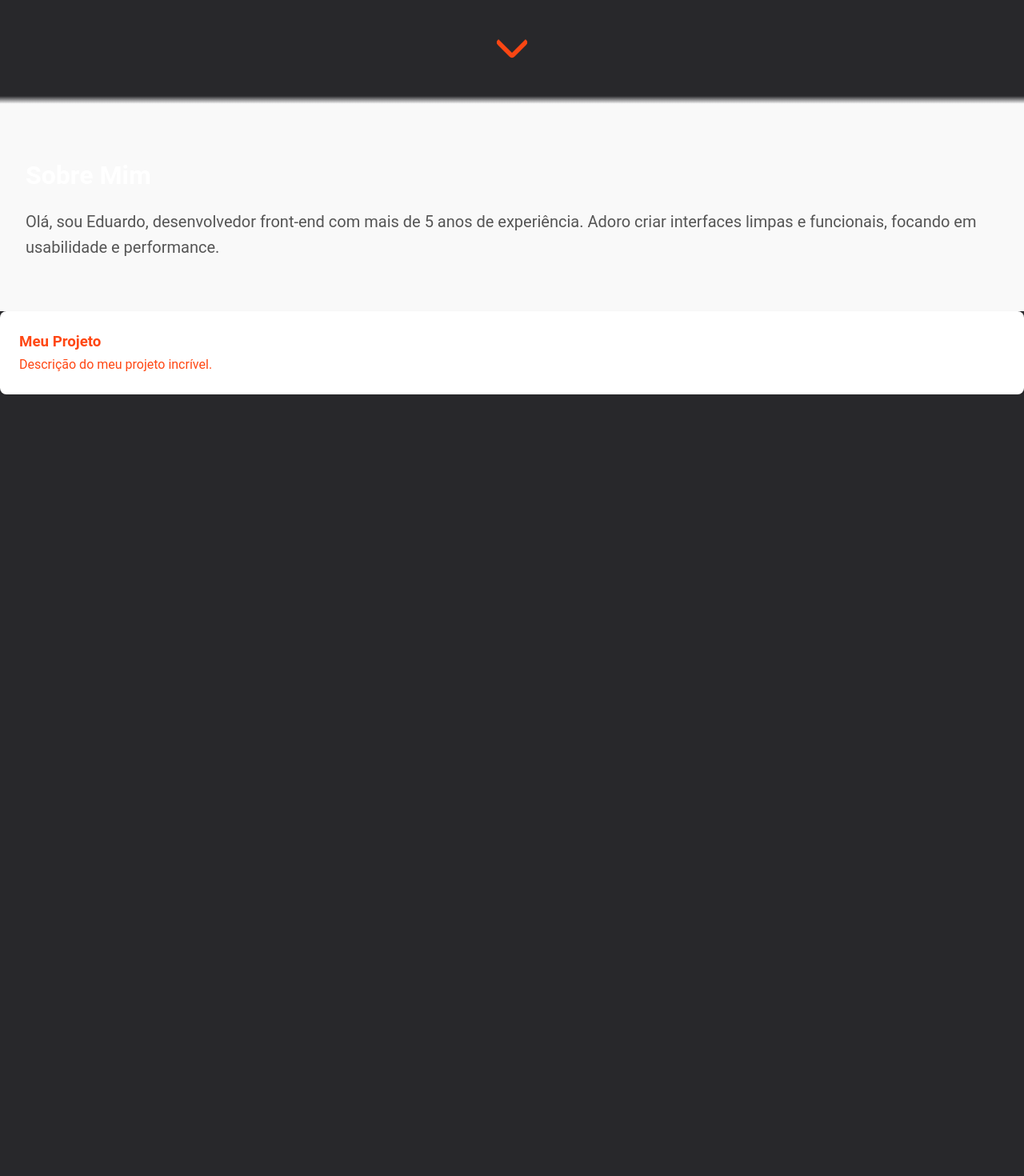
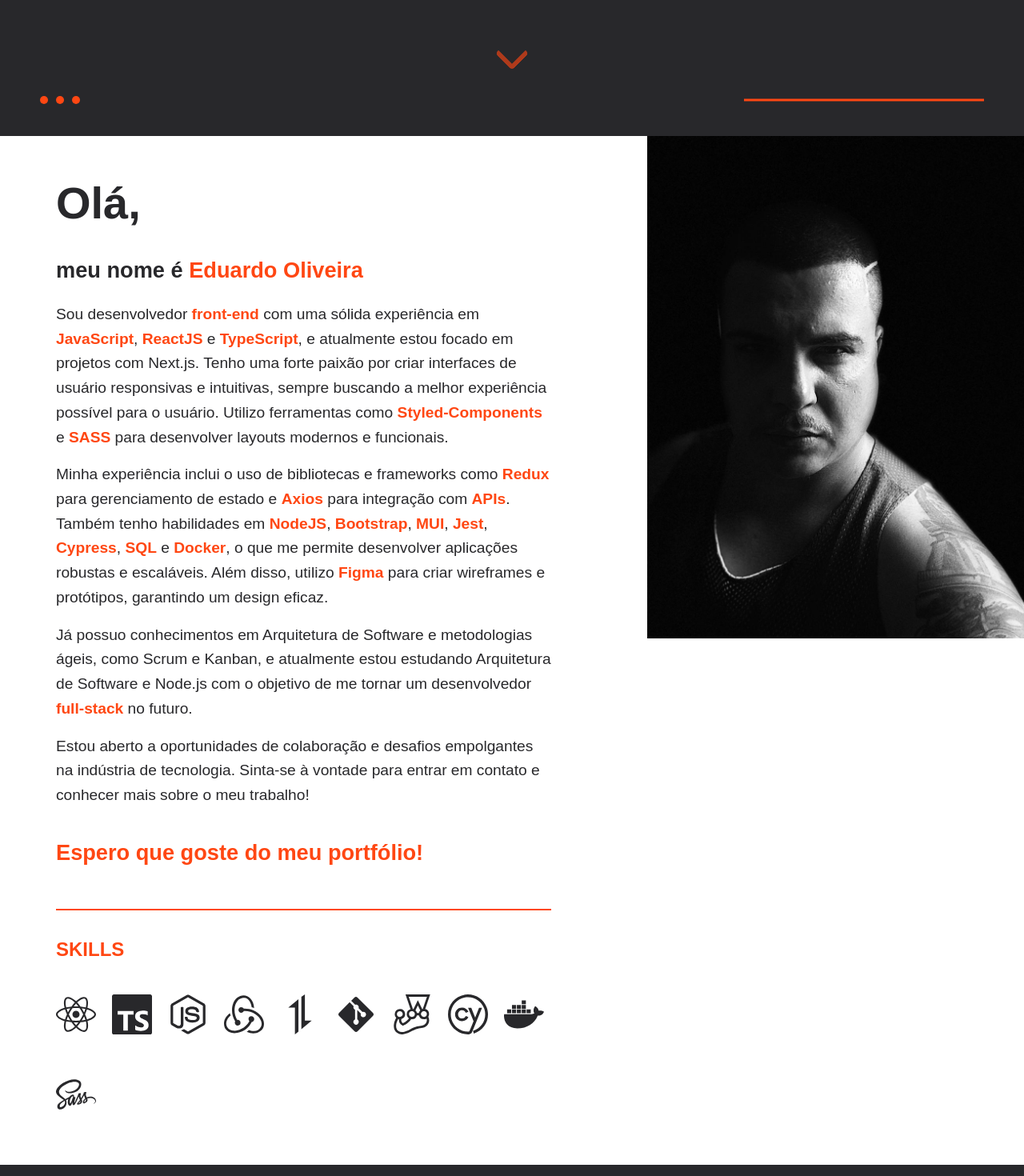
Before and after one commit to eosantos/dudev, a Next.js app: page / in a window 1280 px wide. Shown: the part 680-2150 px from the top of the page at 80% size. Before the commit the page ends 1173 px from the top, so only its background shows below. Built offline with nearby package versions, Linux system fonts and the light colour scheme.

Commit message:
feat: Created the About component.

```diff
--- a/package.json
+++ b/package.json
@@ -13,6 +13,7 @@
     "next": "^14.2.14",
     "react": "^18",
     "react-dom": "^18",
+    "react-icons": "^5.3.0",
     "styled-components": "^6.1.13"
   },
   "devDependencies": {
@@ -20,6 +21,7 @@
     "@types/node": "^20",
     "@types/react": "^18",
     "@types/react-dom": "^18",
+    "@types/react-icons": "^2.2.7",
     "@types/styled-components": "^5.1.34",
     "@typescript-eslint/eslint-plugin": "^6.21.0",
     "@typescript-eslint/parser": "^6.21.0",
--- a/src/app/components/About.tsx
+++ b/src/app/components/About.tsx
@@ -1,33 +1,191 @@
 'use client';
 
+import React from 'react';
 import styled from 'styled-components';
+import Image from 'next/image'; // Importando o componente Image do Next.js
+import ImagePerfil from '../assets/img/perfilAbout.png';
+import { FaReact, FaNodeJs, FaGitAlt, FaDocker, FaSass } from 'react-icons/fa';
+import {
+  SiTypescript,
+  SiRedux,
+  SiAxios,
+  SiJest,
+  SiCypress,
+} from 'react-icons/si'; // Importação correta
 
-const Section = styled.section`
-  padding: 4rem 2rem;
-  background-color: #f9f9f9;
+const AboutContainer = styled.div`
+  background-color: ${({ theme }) => theme.colors.text};
+  display: flex;
+  flex-direction: row;
+  margin: 40px 0;
+  justify-content: space-between;
+`;
 
-  h2 {
-    font-size: 2rem;
-    margin-bottom: 1rem;
+const TextSection = styled.div`
+  width: 60%;
+  padding: 20px;
+  margin: 20px 50px;
+  color: ${({ theme }) => theme.colors.background};
+  font-family: ${({ theme }) => theme.fonts.body};
+`;
+
+const TextGreeting = styled.p`
+  font-size: 3.5rem;
+  font-weight: 700;
+  line-height: 5.5rem;
+  margin: 0;
+`;
+
+const TextName = styled.p`
+  font-size: 1.7rem;
+  font-weight: 700;
+  line-height: 5rem;
+
+  span {
+    color: ${({ theme }) => theme.colors.primary};
   }
+`;
 
-  p {
-    font-size: 1.25rem;
-    color: #555;
-    line-height: 1.6;
+const TextParagraph = styled.p`
+  font-size: 1.2rem;
+  font-weight: 400;
+  margin-bottom: 1rem;
+  margin-top: 0;
+  margin-right: 50px;
+
+  span {
+    color: ${({ theme }) => theme.colors.primary};
+    font-weight: 600;
   }
+`;
+
+const ImageSection = styled.div`
+  width: 40%;
+  display: flex;
+  justify-content: center;
+  align-items: center;
+  height: 100%; /* Garantindo que a seção tenha altura 100% */
+  overflow: hidden; /* Oculta partes da imagem que ultrapassam o contêiner */
+
+  img {
+    width: 100%;
+    height: 100%;
+    object-fit: cover; /* Ajusta a imagem para cobrir todo o contêiner */
+    border-radius: 0;
+  }
+`;
+
+const SeparatorLine = styled.hr`
+  margin: 30px 50px 30px 0;
+  border: 0;
+  height: 2px;
+  background-color: ${({ theme }) => theme.colors.primary};
+`;
+
+const SkillsTitle = styled.h2`
+  font-family: ${({ theme }) => theme.fonts.heading};
+  color: ${({ theme }) => theme.colors.primary};
+  margin-bottom: 30px;
+`;
+
+const SkillsContainer = styled.div`
+  display: flex;
+  justify-content: flex-start;
+  flex-wrap: wrap;
+  gap: 20px; /* Espaçamento entre os ícones */
+`;
+
+const SkillIcon = styled.div`
+  font-size: 50px;
+  color: ${({ theme }) => theme.colors.background};
 `;
 
 const About: React.FC = () => {
   return (
-    <Section>
-      <h2>Sobre Mim</h2>
-      <p>
-        Olá, sou Eduardo, desenvolvedor front-end com mais de 5 anos de
-        experiência. Adoro criar interfaces limpas e funcionais, focando em
-        usabilidade e performance.
-      </p>
-    </Section>
+    <AboutContainer>
+      <TextSection>
+        <TextGreeting>Olá,</TextGreeting>
+        <TextName>
+          meu nome é <span>Eduardo Oliveira</span>
+        </TextName>
+        <TextParagraph>
+          Sou desenvolvedor <span>front-end</span> com uma sólida experiência em{' '}
+          <span>JavaScript</span>, <span>ReactJS</span> e{' '}
+          <span>TypeScript</span>, e atualmente estou focado em projetos com
+          Next.js. Tenho uma forte paixão por criar interfaces de usuário
+          responsivas e intuitivas, sempre buscando a melhor experiência
+          possível para o usuário. Utilizo ferramentas como{' '}
+          <span>Styled-Components</span> e <span>SASS</span> para desenvolver
+          layouts modernos e funcionais.
+        </TextParagraph>
+        <TextParagraph>
+          Minha experiência inclui o uso de bibliotecas e frameworks como{' '}
+          <span>Redux</span> para gerenciamento de estado e <span>Axios</span>{' '}
+          para integração com <span>APIs</span>. Também tenho habilidades em{' '}
+          <span>NodeJS</span>, <span>Bootstrap</span>, <span>MUI</span>,{' '}
+          <span>Jest</span>, <span>Cypress</span>, <span>SQL</span> e{' '}
+          <span>Docker</span>, o que me permite desenvolver aplicações robustas
+          e escaláveis. Além disso, utilizo <span>Figma</span> para criar
+          wireframes e protótipos, garantindo um design eficaz.
+        </TextParagraph>
+        <TextParagraph>
+          Já possuo conhecimentos em Arquitetura de Software e metodologias
+          ágeis, como Scrum e Kanban, e atualmente estou estudando Arquitetura
+          de Software e Node.js com o objetivo de me tornar um desenvolvedor{' '}
+          <span>full-stack</span> no futuro.
+        </TextParagraph>
+        <TextParagraph>
+          Estou aberto a oportunidades de colaboração e desafios empolgantes na
+          indústria de tecnologia. Sinta-se à vontade para entrar em contato e
+          conhecer mais sobre o meu trabalho!
+        </TextParagraph>
+
+        <TextName>
+          <span>Espero que goste do meu portfólio!</span>
+        </TextName>
+        <SeparatorLine />
+        <SkillsTitle>SKILLS</SkillsTitle>
+        <SkillsContainer>
+          <SkillIcon>
+            <FaReact />
+          </SkillIcon>
+          <SkillIcon>
+            <SiTypescript />
+          </SkillIcon>
+          <SkillIcon>
+            <FaNodeJs />
+          </SkillIcon>
+          <SkillIcon>
+            <SiRedux />
+          </SkillIcon>
+          <SkillIcon>
+            <SiAxios />
+          </SkillIcon>
+          <SkillIcon>
+            <FaGitAlt />
+          </SkillIcon>
+          <SkillIcon>
+            <SiJest />
+          </SkillIcon>
+          <SkillIcon>
+            <SiCypress />
+          </SkillIcon>
+          <SkillIcon>
+            <FaDocker />
+          </SkillIcon>
+          <SkillIcon>
+            <FaSass />
+          </SkillIcon>
+        </SkillsContainer>
+      </TextSection>
+      <ImageSection>
+        <Image
+          src={ImagePerfil}
+          alt="Imagem de perfil"
+          layout="responsive" // Define como você quer que a imagem se comporte
+        />
+      </ImageSection>
+    </AboutContainer>
   );
 };
 
--- a/src/app/components/ParallaxSeparator.tsx
+++ b/src/app/components/ParallaxSeparator.tsx
@@ -4,11 +4,7 @@ import styled from 'styled-components';
 import { motion } from 'framer-motion';
 
 const Separator = styled.div`
-  background: linear-gradient(
-    to bottom,
-    ${({ theme }) => theme.colors.background},
-    #ffffff
-  );
+  background: ${({ theme }) => theme.colors.background};
   height: 10px;
   position: relative;
   display: flex;
@@ -16,33 +12,73 @@ const Separator = styled.div`
   align-items: center;
 `;
 
-// Estilos para o indicador de rolagem
+const LeftBubblesContainer = styled.div`
+  position: absolute;
+  left: 50px;
+  display: flex;
+  flex-direction: row;
+  gap: 10px;
+
+  @media (max-width: 768px) {
+    left: 20px;
+  }
+`;
+
+const Bubble = styled.div`
+  width: 10px;
+  height: 10px;
+  background-color: ${({ theme }) => theme.colors.primary};
+  border-radius: 50%;
+`;
+
+const Line = styled.div`
+  position: absolute;
+  right: 50px;
+  top: 50%;
+  width: 300px;
+  height: 3px;
+  background-color: ${({ theme }) => theme.colors.primary};
+  transform: translateY(-50%);
+
+  @media (max-width: 768px) {
+    right: 20px;
+    width: 100px;
+  }
+`;
+
 const ScrollIndicator = styled(motion.div)`
   position: absolute;
-  bottom: 35px; /* Ajuste conforme necessário */
+  bottom: 35px;
   cursor: pointer;
 `;
 
 // Estilos para a seta
 const Arrow = styled(motion.div)`
-  width: 30px; /* Largura da seta */
-  height: 30px; /* Altura da seta */
-  border: solid ${({ theme }) => theme.colors.primary}; /* Cor da seta */
+  width: 30px;
+  height: 30px;
+  border: solid ${({ theme }) => theme.colors.primary};
   border-width: 0px 6px 6px 0;
   display: inline-block;
   padding: 3px;
   transform: rotate(45deg);
   border-radius: 5px;
+  pointer-events: auto;
 `;
 
 // Componente ParallaxSeparator
 const ParallaxSeparator: React.FC = () => {
   const scrollDown = () => {
-    window.scrollBy({ top: 300, behavior: 'smooth' }); // Rola 100px para baixo
+    window.scrollBy({ top: 300, behavior: 'smooth' }); // Rola 300px para baixo
   };
 
   return (
     <Separator>
+      <LeftBubblesContainer>
+        <Bubble />
+        <Bubble />
+        <Bubble />
+      </LeftBubblesContainer>
+      <Line />
       <ScrollIndicator
         onClick={scrollDown}
         animate={{
@@ -56,9 +92,10 @@ const ParallaxSeparator: React.FC = () => {
       >
         <Arrow
           initial={{ opacity: 0.5 }} // Opacidade inicial mais baixa
-          whileHover={{ opacity: 1 }} // Opacidade ao passar o mouse
+          whileHover={{ opacity: 1, pointerEvents: 'auto' }} // Opacidade ao passar o mouse e permitir eventos de ponteiro
           animate={{
             opacity: [0.5, 1, 0.5], // Inverter a animação de opacidade
+            pointerEvents: 'none', // Desativar eventos de ponteiro durante a animação
           }}
           transition={{
             duration: 1.0, // Duração da animação de opacidade
--- a/src/styles/theme.ts
+++ b/src/styles/theme.ts
@@ -5,7 +5,7 @@ export const theme = {
     text: '#fff',
   },
   fonts: {
-    body: "'Roboto', sans-serif",
-    heading: "'Roboto', sans-serif",
+    body: "'Raleway', sans-serif",
+    heading: "'Raleway', sans-serif",
   },
 };
```
Also changed, not shown: src/app/assets/img/perfilAbout.png (added), 1 other file (tests, documents, lock files or other folders).
